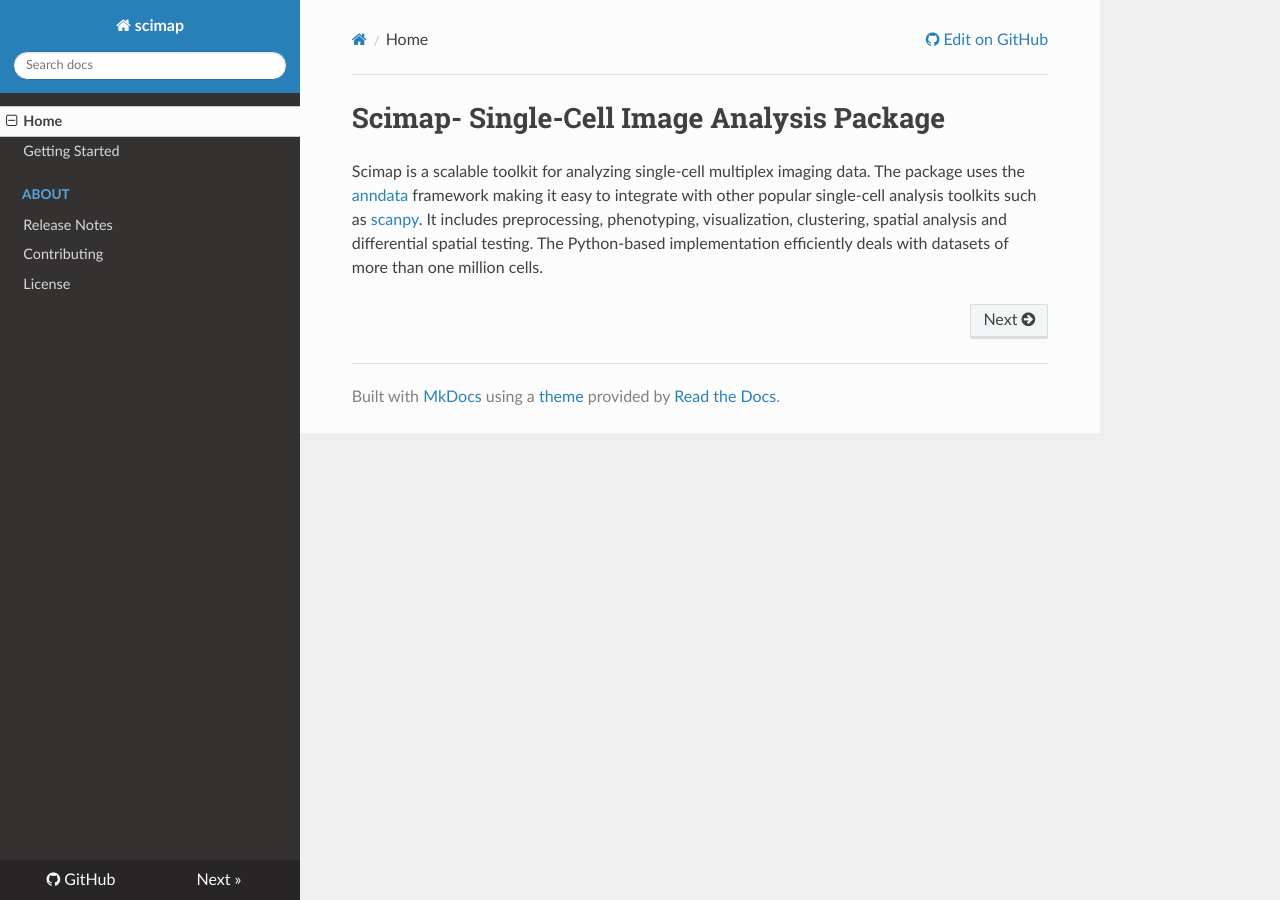
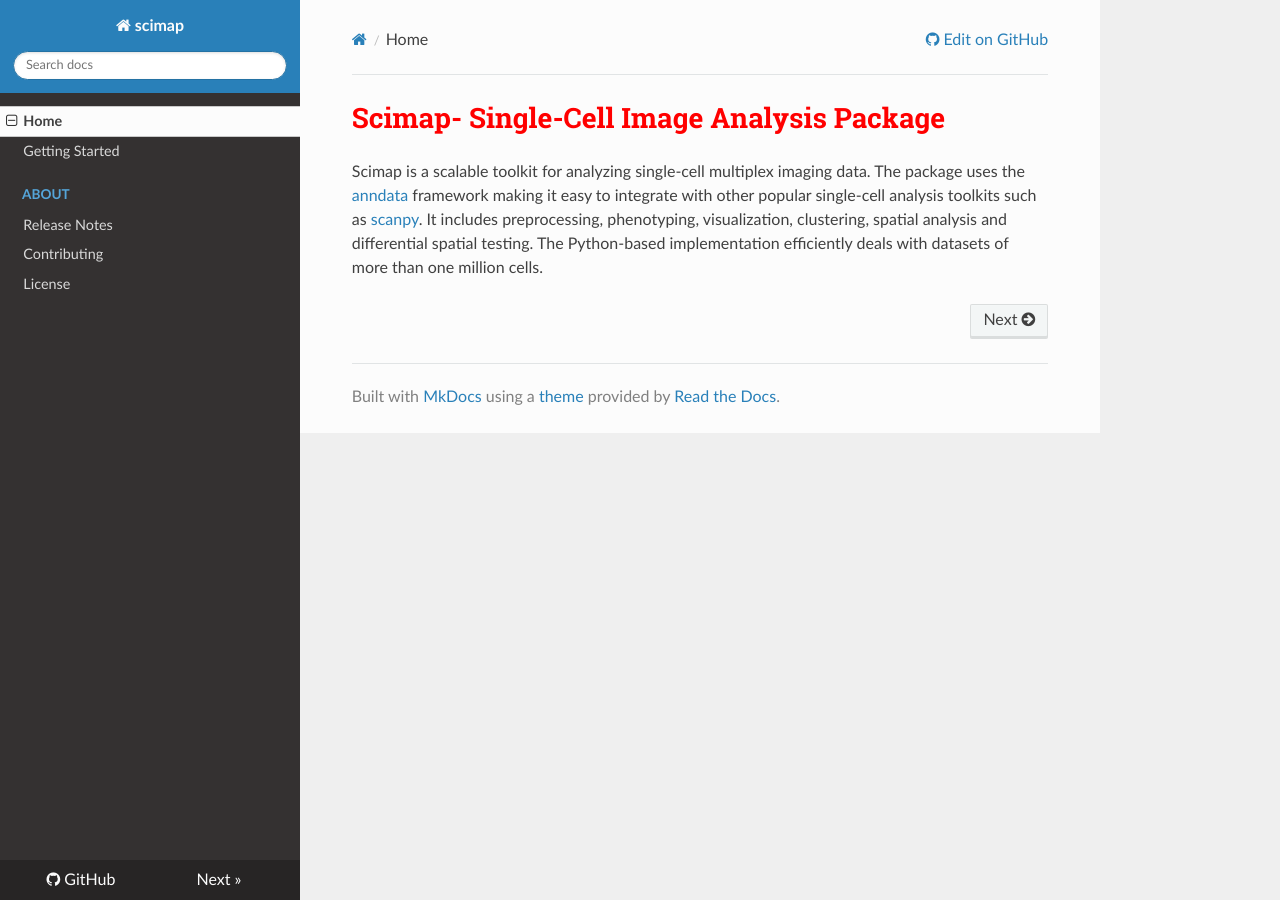
Before and after one commit to labsyspharm/scimap, an MkDocs documentation site: the page built from docs/index.md, in a window 1280 px wide. Built offline with MkDocs 1.6.1, drawn with Linux system fonts in a browser that asks for light colours; nearby versions of some CDN libraries.

Commit message:
added css

```diff
--- /dev/null
+++ b/docs/extra.css
@@ -0,0 +1,3 @@
+h1 {
+  color: red;
+}
--- a/mkdocs.yml
+++ b/mkdocs.yml
@@ -12,6 +12,7 @@ markdown_extensions:
   - codehilite:
 #      linenums: true
 
+extra_css: [extra.css]
 
 nav:
   - Home: index.md
```
